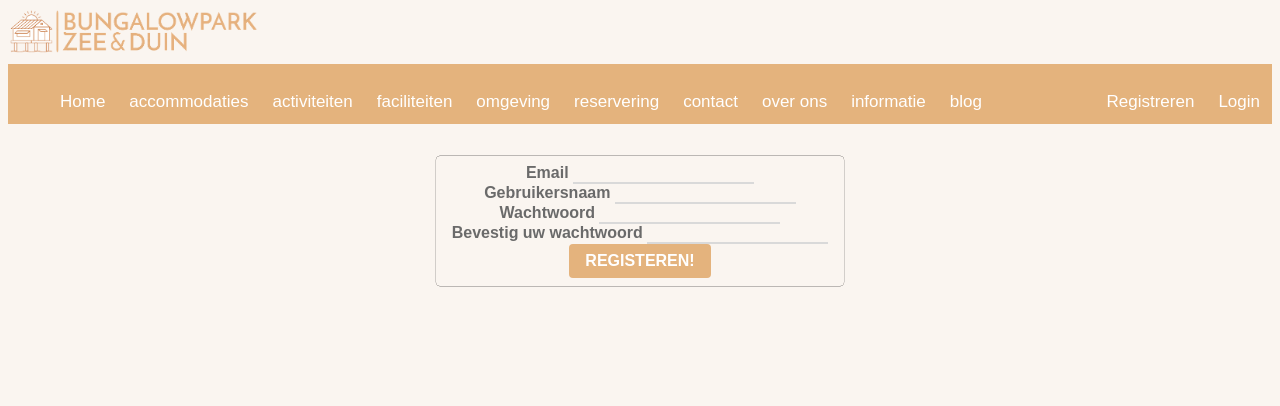
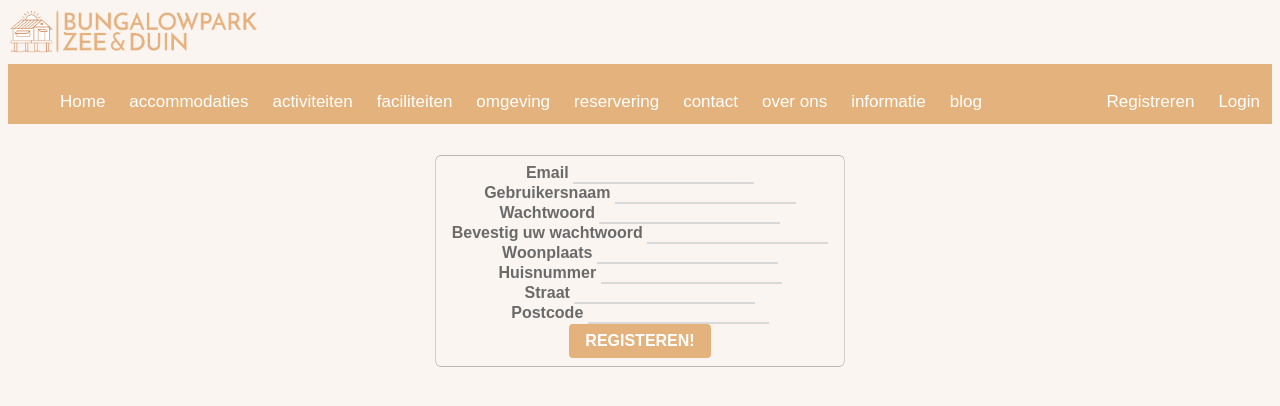
Before and after one commit to thatdudeyoudontknow/Propedeuse-P3-Webtech, a Flask app: page /register in a window 1280 px wide. Shown: the top 406 px of the page. Run offline with Flask 3, Linux system fonts and the light colour scheme.

Commit message:
regestratie aangepast
woonplaats ect toegevoegd

```diff
--- a/bungalowpark/__init__.py
+++ b/bungalowpark/__init__.py
@@ -150,7 +150,11 @@ def register():
         else:
             user = User(email=form.email.data,
                         username=form.username.data,
-                        password=form.password.data)
+                        password=form.password.data,
+                        woonplaats=form.woonplaats.data,
+                        huisnummer=form.huisnummer.data,
+                        straat=form.straat.data,
+                        postcode=form.postcode.data)
 
             db.session.add(user)
             db.session.commit()
--- a/bungalowpark/forms.py
+++ b/bungalowpark/forms.py
@@ -8,6 +8,10 @@ from wtforms import ValidationError
 class RegistrationForm(FlaskForm):
     email = StringField('Email', validators=[DataRequired(),Email()])
     username = StringField('Gebruikersnaam', validators=[DataRequired()])
+    woonplaats= StringField('Woonplaats', validators=[DataRequired()])
+    huisnummer= StringField('Huisnummer', validators=[DataRequired()])
+    straat= StringField('Straat', validators=[DataRequired()])
+    postcode= StringField('Postcode', validators=[DataRequired()])
     password = PasswordField('Wachtwoord', validators=[DataRequired(), EqualTo('pass_confirm',    message='Wachtwoorden moeten gelijk zijn!')])
     pass_confirm = PasswordField('Bevestig uw wachtwoord', validators=[DataRequired()])
     submit = SubmitField('Registeren!')
--- a/bungalowpark/templates/register.html
+++ b/bungalowpark/templates/register.html
@@ -28,6 +28,22 @@
                     {{ form.pass_confirm.label(class="form-label") }}
                     {{ form.pass_confirm(class="form-control") }}
                 </div>
+                <div class="mb-2">
+                    {{ form.woonplaats.label(class="form-label") }}
+                    {{ form.woonplaats(class="form-control") }}
+                </div>
+                <div class="mb-2">
+                    {{ form.huisnummer.label(class="form-label") }}
+                    {{ form.huisnummer(class="form-control") }}
+                </div>
+                <div class="mb-2">
+                    {{ form.straat.label(class="form-label") }}
+                    {{ form.straat(class="form-control") }}
+                </div>
+                <div class="mb-2">
+                    {{ form.postcode.label(class="form-label") }}
+                    {{ form.postcode(class="form-control") }}
+                </div>
                 {{ form.submit(class="btn btn-primary") }}
             </form>
         </div>
```
Also changed, not shown: bungalowpark/models.py (+13 -3 lines), bungalowpark/data.sqlite. Lines whose indentation alone changed are shown as unchanged.
